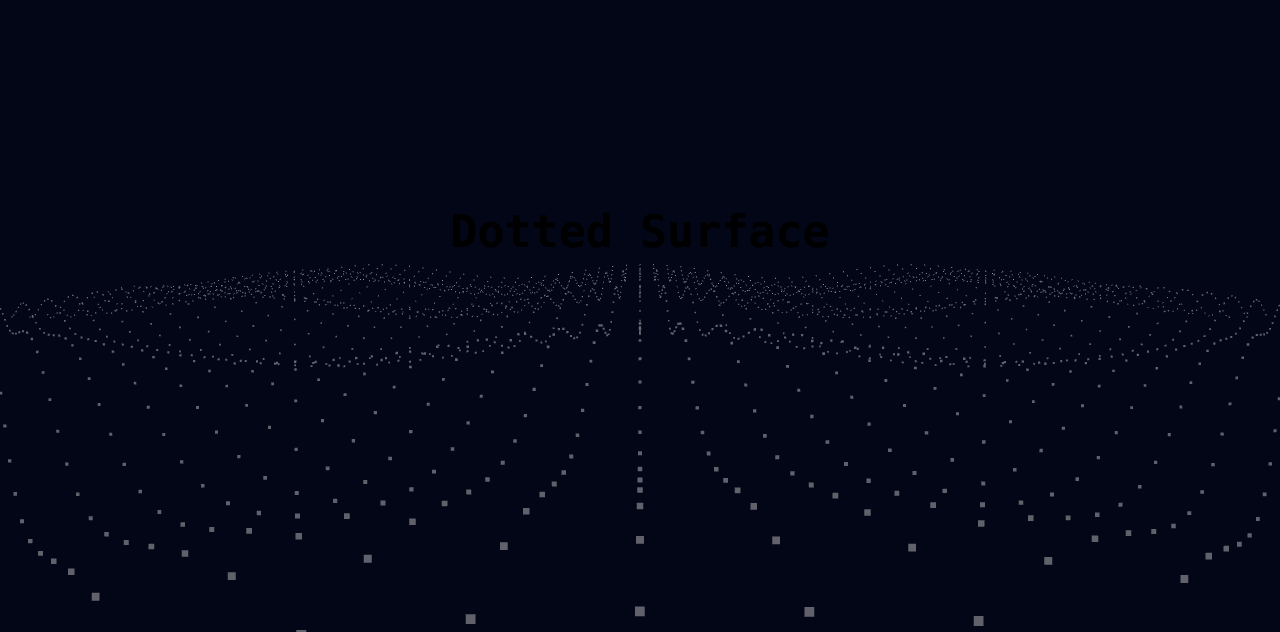
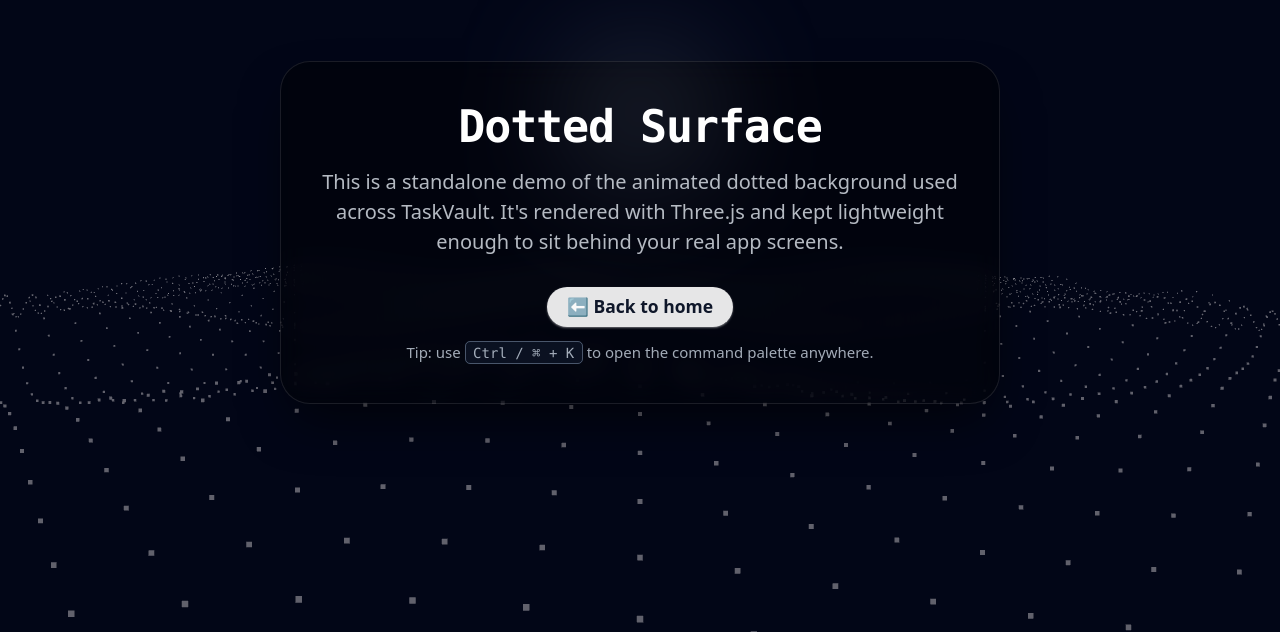
Before and after one commit to yskhub/TaskVault, a Next.js app in the folder taskvault-frontend/: page /dotted-demo in a window 1280 px wide. Shown: the part 168-800 px from the top of the page. Built offline with nearby package versions, Linux system fonts and the light colour scheme.

Commit message:
Add Supabase advanced schema and improve dotted demo page

```diff
--- a/taskvault-frontend/app/dotted-demo/page.tsx
+++ b/taskvault-frontend/app/dotted-demo/page.tsx
@@ -1,19 +1,42 @@
+import Link from "next/link";
 import { DottedSurface } from "@/components/ui/dotted-surface";
 import { cn } from "@/lib/utils";
 
 export default function DemoOne() {
   return (
     <DottedSurface className="size-full">
-      <div className="absolute inset-0 flex items-center justify-center">
-        <div
-          aria-hidden="true"
-          className={cn(
-            "pointer-events-none absolute -top-10 left-1/2 size-full -translate-x-1/2 rounded-full",
-            "bg-[radial-gradient(ellipse_at_center,var(--foreground)/0.1,transparent_50%)]",
-            "blur-[30px]"
-          )}
-        />
-        <h1 className="font-mono text-4xl font-semibold">Dotted Surface</h1>
+      <div className="absolute inset-0 flex items-center justify-center px-4">
+        <div className="relative max-w-xl rounded-3xl border border-white/10 bg-black/40 px-6 py-8 text-center shadow-2xl shadow-black/60 backdrop-blur-md">
+          <div
+            aria-hidden="true"
+            className={cn(
+              "pointer-events-none absolute -top-10 left-1/2 h-40 w-40 -translate-x-1/2 rounded-full",
+              "bg-[radial-gradient(circle_at_center,rgba(148,163,184,0.45),transparent_60%)]",
+              "blur-3xl"
+            )}
+          />
+          <h1 className="relative font-mono text-3xl sm:text-4xl font-semibold tracking-tight text-white">
+            Dotted Surface
+          </h1>
+          <p className="relative mt-3 text-sm sm:text-base text-slate-200/80">
+            This is a standalone demo of the animated dotted background used across TaskVault. It&apos;s
+            rendered with Three.js and kept lightweight enough to sit behind your real app screens.
+          </p>
+          <div className="relative mt-6 flex flex-wrap items-center justify-center gap-3 text-sm">
+            <Link
+              href="/"
+              className="inline-flex items-center rounded-full bg-white/90 px-4 py-1.5 font-semibold text-slate-900 shadow-sm shadow-white/40 hover:bg-white transition"
+            >
+              ⬅ Back to home
+            </Link>
+            <span className="text-xs text-slate-300/80">
+              Tip: use <kbd className="rounded border border-slate-500/70 bg-slate-900/70 px-1.5 py-0.5 text-[0.7rem] font-mono">
+                Ctrl / ⌘ + K
+              </kbd>{" "}
+              to open the command palette anywhere.
+            </span>
+          </div>
+        </div>
       </div>
     </DottedSurface>
   );
```
